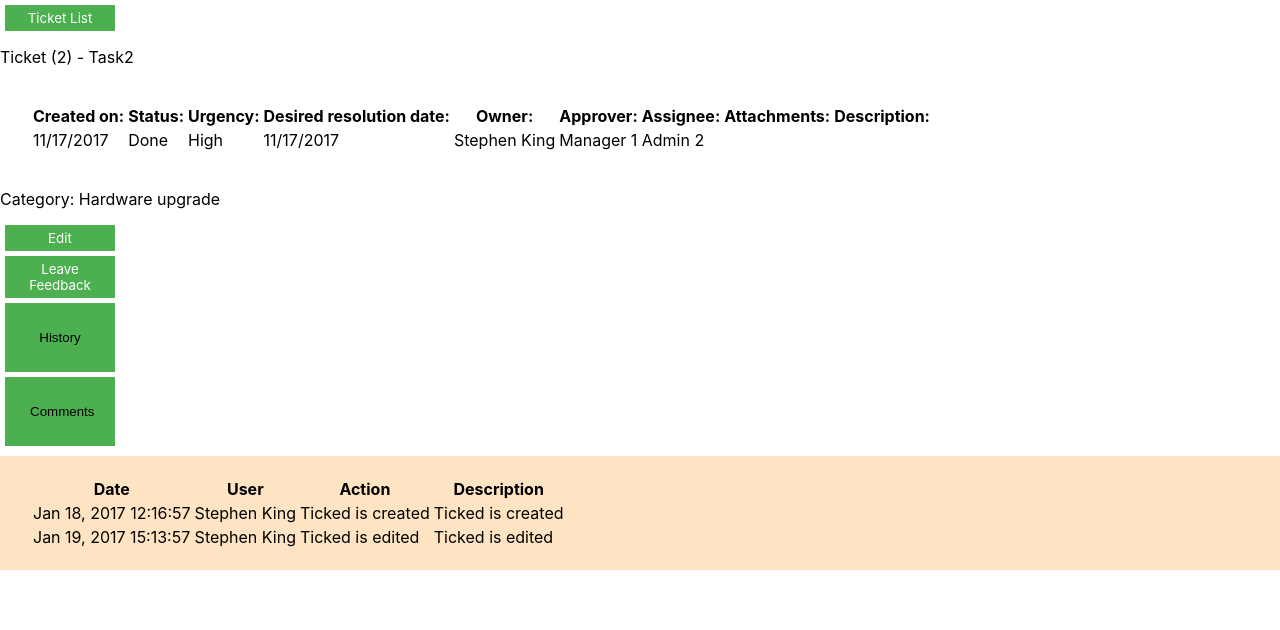
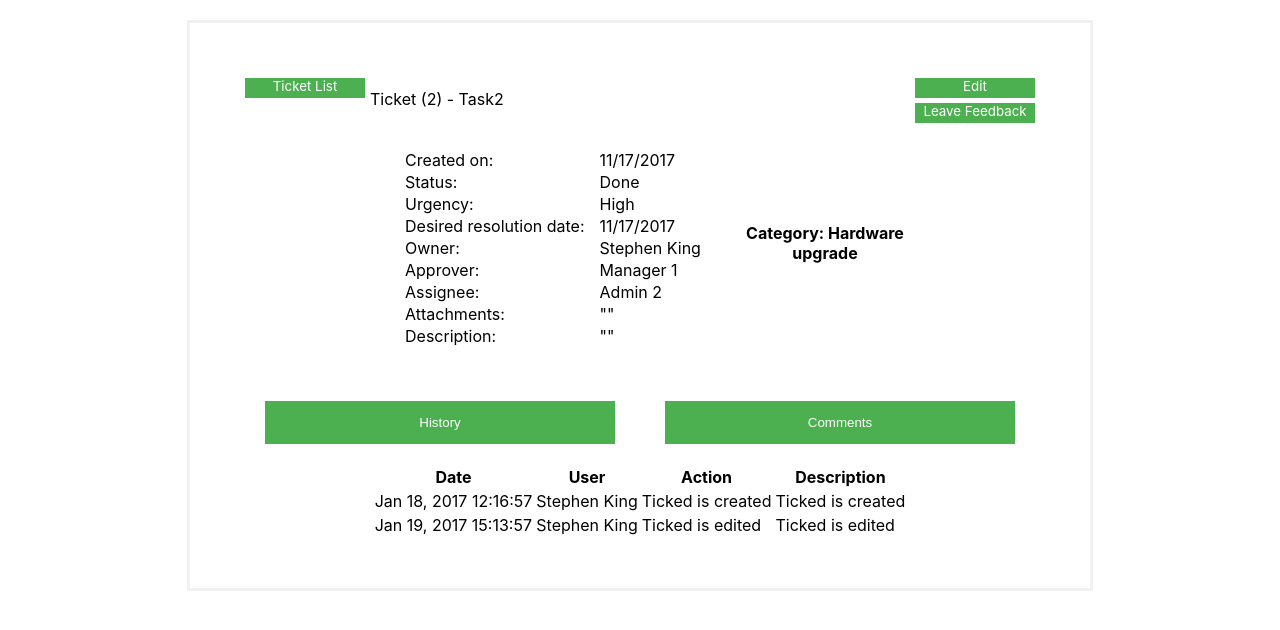
Before and after one commit to Sergio600/finalprojectfront, a React (Create React App) app: page /ticket-history in a window 1280 px wide. Shown: the top 630 px of the page. Built offline with nearby package versions, Linux system fonts and the light colour scheme.

Commit message:
0.5 TicketOverview.js 100% Start TicketFeedback

```diff
--- a/src/components/ticketoverview/Style.css
+++ b/src/components/ticketoverview/Style.css
@@ -1,12 +1,40 @@
+.container {
+    border: 3px solid #f1f1f1;
+    width: 800px;
+    margin: 20px auto;
+    padding: 50px;
+    display: flex;
+    flex-direction: column;
+    align-items: center;
+
+}
+
+.head{
+    display: flex;
+    flex-direction: row;
+}
+
+.head table {
+    width: 350px;
+}
+
+.category p {
+    text-align: center;
+    margin-top: 150px;
+    font-weight: bolder;
+}
+
+
 .link {
-    width: 100px;
-    padding: 5px;
+    width: 120px;
+    min-height: 20px;
     margin: 5px;
     background-color: #4CAF50;
     color: white;
 }
 
-.link a {
+
+.link a, button {
     display: block; /* Ссылка как блочный элемент */
     text-align: center; /* Выравнивание по центру */
     color: white;
@@ -18,18 +46,35 @@
     opacity: 0.8;
 }
 
-.choosedBtn{
-    background-color: cornflowerblue;
+.history-comments {
+    width: 800px;
+    display: flex;
+    flex-direction: column;
+
 }
 
-.hide {
-    display: none;
+.history-comments-buttons, .tables{
+    display: flex;
+    flex-direction: row;
+    justify-content: space-around;
 }
 
-.table-comments{
- background-color: aquamarine;
+.history-comments table{
+    margin: 0;
+    padding: 0;
 }
 
-.table-history {
-    background-color: bisque;
+
+.history-comments-buttons>button {
+    width:350px;
+    margin: 20px;
+   }
+
+.history-comments-buttons:first-child {
+
 }
+
+.history-comments-buttons>button:focus{
+    background-color: cornflowerblue;
+
+}
--- a/src/components/ticketoverview/TicketOverview.js
+++ b/src/components/ticketoverview/TicketOverview.js
@@ -19,9 +19,10 @@ export class TicketOverview extends React.Component {
             <div className="container">
 
                 <div className="head">
-
-                    <div className='link'>
-                        <a href="/all-tickets">Ticket List</a>
+                    <div>
+                        <div className='link'>
+                            <a href="/all-tickets">Ticket List</a>
+                        </div>
                     </div>
 
                     <div className="description">
@@ -30,29 +31,29 @@ export class TicketOverview extends React.Component {
                         </div>
 
                         <table>
-                            <thead>
-                            <tr>
-                                <th>Created on:</th>
-                                <th>Status:</th>
-                                <th>Urgency:</th>
-                                <th>Desired resolution date:</th>
-                                <th>Owner:</th>
-                                <th>Approver:</th>
-                                <th>Assignee:</th>
-                                <th>Attachments:</th>
-                                <th>Description:</th>
-                            </tr>
-                            </thead>
                             <tbody>
-                            <tr>
-                                <td>11/17/2017</td>
-                                <td>Done</td>
-                                <td>High</td>
-                                <td>11/17/2017</td>
-                                <td>Stephen King</td>
-                                <td>Manager 1</td>
-                                <td>Admin 2</td>
-                            </tr>
+                            <td>
+                                <tr>Created on:</tr>
+                                <tr>Status:</tr>
+                                <tr>Urgency:</tr>
+                                <tr>Desired resolution date:</tr>
+                                <tr>Owner:</tr>
+                                <tr>Approver:</tr>
+                                <tr>Assignee:</tr>
+                                <tr>Attachments:</tr>
+                                <tr>Description:</tr>
+                            </td>
+                            <td>
+                                <tr>11/17/2017</tr>
+                                <tr>Done</tr>
+                                <tr>High</tr>
+                                <tr>11/17/2017</tr>
+                                <tr>Stephen King</tr>
+                                <tr>Manager 1</tr>
+                                <tr>Admin 2</tr>
+                                <tr>""</tr>
+                                <tr>""</tr>
+                            </td>
                             </tbody>
                         </table>
                     </div>
@@ -75,21 +76,20 @@ export class TicketOverview extends React.Component {
 
                 <div className="history-comments">
 
-                    <div className='link'>
+                    <div className="history-comments-buttons">
                         <button onClick={() => this.setState({
                             showingHistory: true,
                             showingComments: false
                         })}> History
                         </button>
-                    </div>
 
-                    <div className='link'>
                         <button onClick={() => this.setState({
                             showingHistory: false,
                             showingComments: true
                         })}> Comments
                         </button>
                     </div>
+
 
                     <div className="tables">
                         {this.state.showingHistory ? <TicketHistoryTable/> : null}
```
